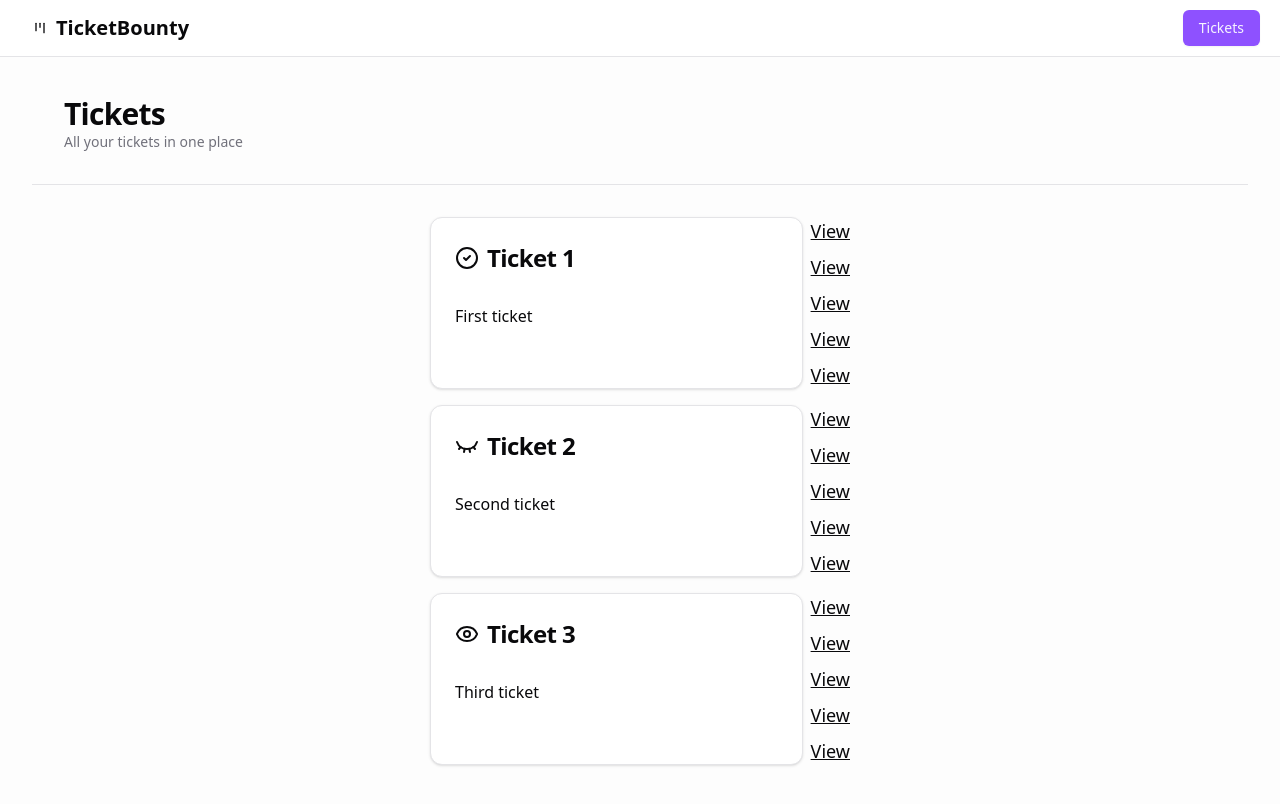
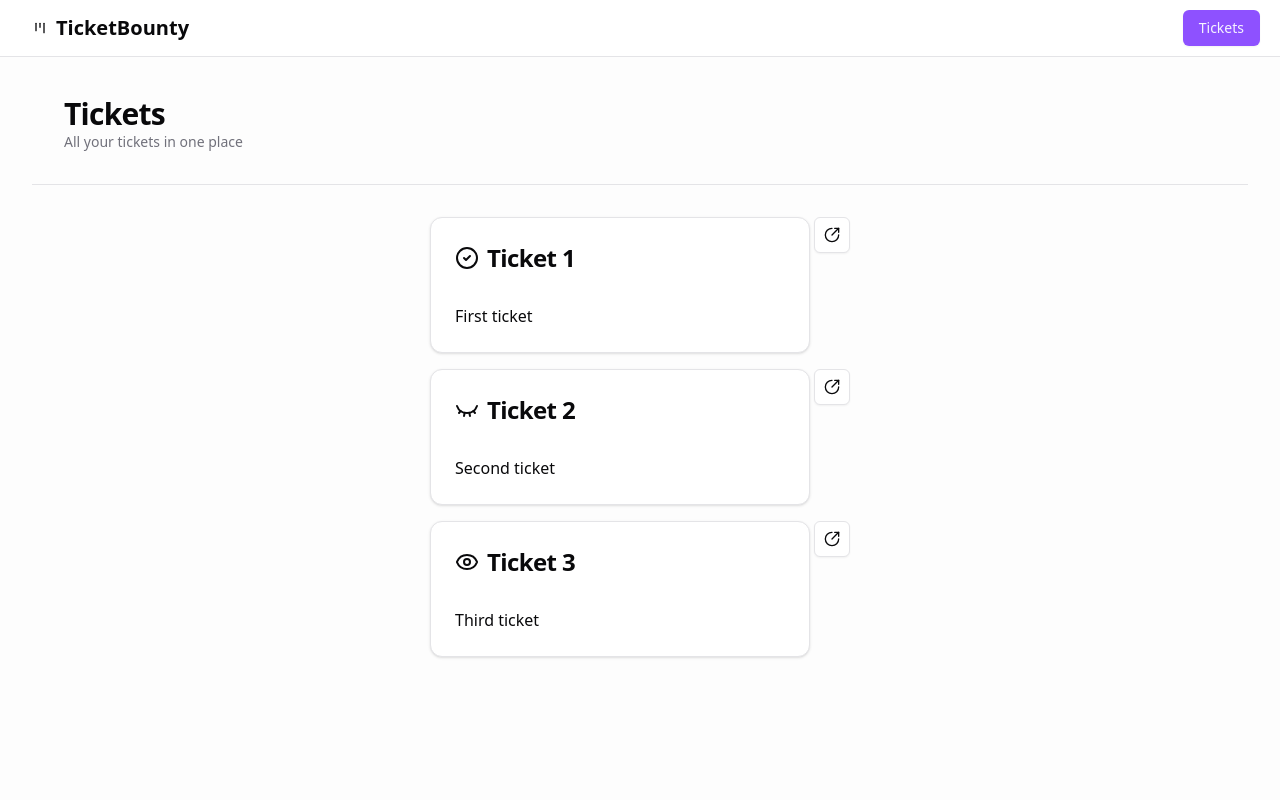
Before and after one commit to SoftDevLiz/the-road-to-next--basic--app, a Next.js app: page /tickets in a window 1280 px wide. Shown: the top 804 px of the page. Built offline with nearby package versions, Linux system fonts and the light colour scheme.

Commit message:
Give view button an icon and styling

```diff
--- a/src/features/ticket/components/ticket-item.tsx
+++ b/src/features/ticket/components/ticket-item.tsx
@@ -1,4 +1,6 @@
+import { LucideCircleArrowOutUpRight } from "lucide-react";
 import Link from "next/link";
+import { buttonVariants } from "@/components/ui/button";
 import { Card, CardContent, CardHeader, CardTitle } from "@/components/ui/card";
 import { ticketPath } from "@/paths";
 import { TICKET_ICONS } from "../constants";
@@ -10,7 +12,7 @@ type TicketItemProps = {
 
 const TicketItem = ({ ticket }: TicketItemProps) => {
     return (
-        <div className="w-full max-w-[420px] flex gap-x-2">
+        <div className="w-full max-w-[420px] flex gap-x-1">
             <Card className='w-full'>
                 {/* [ticket.status] is mapped against TICKET_ICONS because the initialTickets holds the actual status of the ticket and TICKET_ICONS holds the related SVG */}
                 <CardHeader>
@@ -24,11 +26,9 @@ const TicketItem = ({ ticket }: TicketItemProps) => {
                 </CardContent>
             </Card>
             <div className="flex flex-col gap-y-2">
-                <Link href={ticketPath(ticket.id)} className='underline text-lg'>View</Link>
-                <Link href={ticketPath(ticket.id)} className='underline text-lg'>View</Link>
-                <Link href={ticketPath(ticket.id)} className='underline text-lg'>View</Link>
-                <Link href={ticketPath(ticket.id)} className='underline text-lg'>View</Link>
-                <Link href={ticketPath(ticket.id)} className='underline text-lg'>View</Link>
+                <Link href={ticketPath(ticket.id)} className={buttonVariants({ variant: 'outline', size: 'icon'})}>
+                <LucideCircleArrowOutUpRight />
+                </Link>
             </div>
         </div>
 
```
